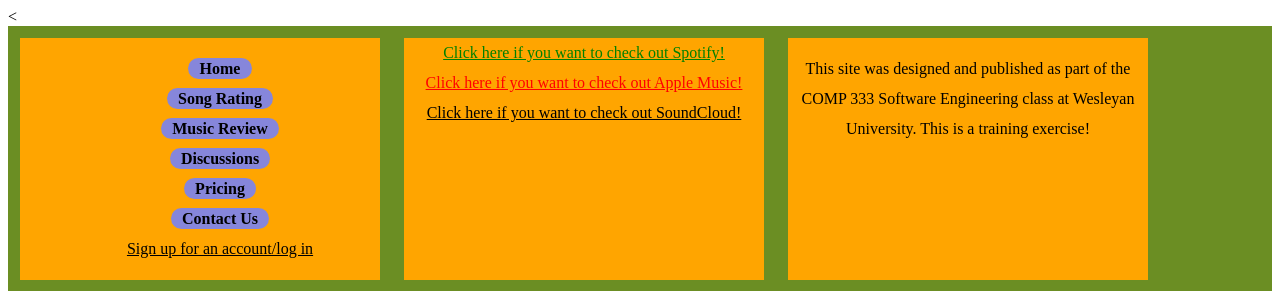
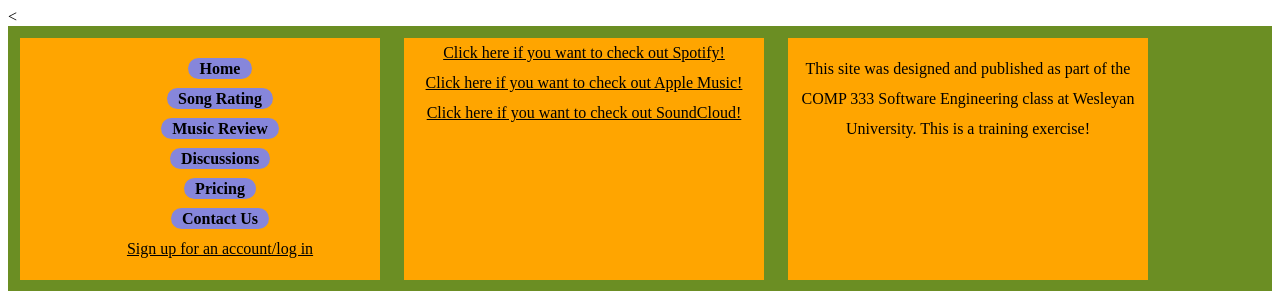
Before and after one commit to GHorningKane/hello-world, a plain HTML site: page index.html in a window 1280 px wide. Shown: the top 291 px of the page. Drawn offline with Linux system fonts and the light colour scheme.

Commit message:
Update style-sheet.css

```diff
--- a/style-sheet.css
+++ b/style-sheet.css
@@ -61,11 +61,11 @@
 }
 
 #spotify a {
-  color: green;
+  color: black;
 }
 
 #apple a {
-  color: red;
+  color: black;
 }
 
 #soundcloud a {
```
